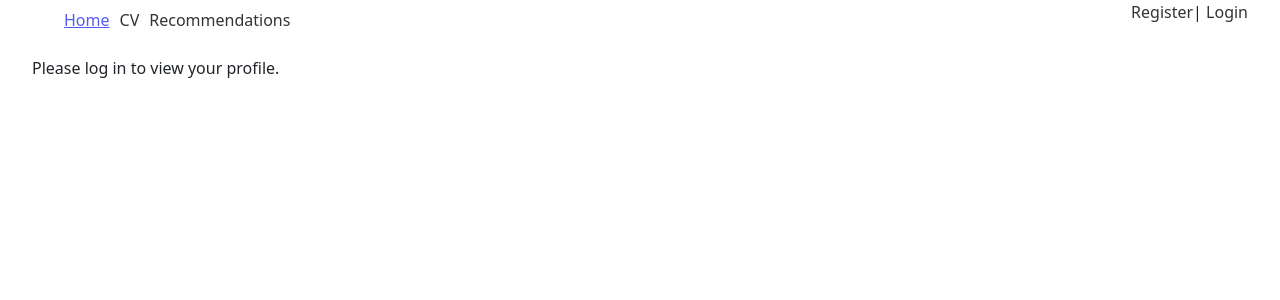
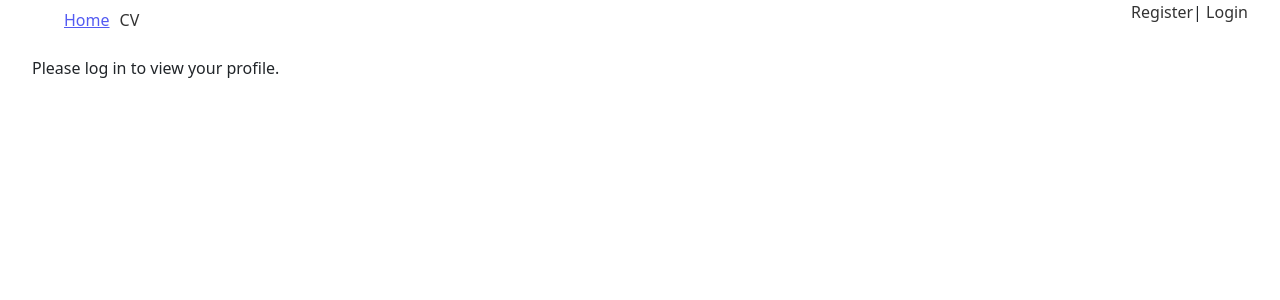
Before and after one commit to RoromainM/frontend-cv-generator, a React (Vite) app: page / in a window 1280 px wide. Shown: the top 300 px of the page. Built offline with nearby package versions, Linux system fonts and the light colour scheme.

Commit message:
removing useless link

```diff
--- a/src/components/navbar.jsx
+++ b/src/components/navbar.jsx
@@ -9,7 +9,6 @@ export const Navbar = () => {
             <div className="navbar">
                 <NavLink to="/" className={({ isActive }) => (isActive ? "active-link" : "inactive-link")}>Home</NavLink>
                 <NavLink to="/cv" className={({ isActive }) => (isActive ? "active-link" : "inactive-link")}>CV</NavLink>
-                <NavLink to="/recommendation" className={({ isActive }) => (isActive ? "active-link" : "inactive-link")}>Recommendations</NavLink>
             </div>
             <div>
                 <NavLink to="/register" className={({ isActive }) => (isActive ? "active-link" : "inactive-link")}>Register</NavLink>
```
